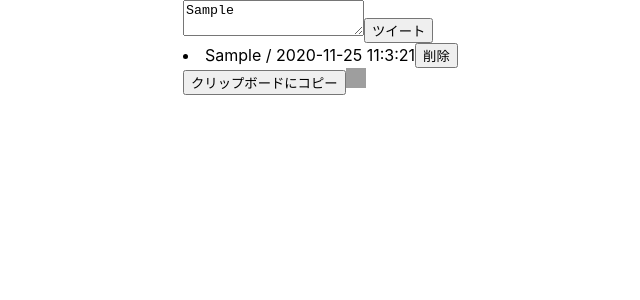
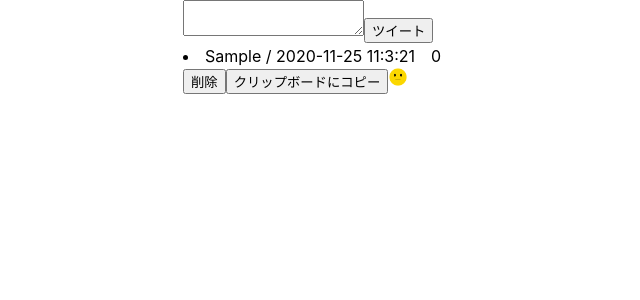
Before and after one commit to ShinsukeJPN/react_study_session, a React (Create React App) app: page / in a window 1280 px wide. Both pictures are taken after typing "Sample" into the empty fields and a click on the button "ツイート". Shown: the top 300 px of the page, without its empty margins (307-947 px from the left). Built offline with nearby package versions, Linux system fonts and the light colour scheme; grey boxes are pictures that could not be loaded.

Commit message:
fix favorite, delete

```diff
--- a/src/Form.js
+++ b/src/Form.js
@@ -2,9 +2,6 @@ import React from 'react';
 import SubmitButton from './SubmitButton';
 import favImage from './images/favorited.png';
 import unFavImage from './images/unfavorited.png';
-
-const favSrcPath = './images/favorited.png';
-const unFavSrcPath = './images/unfavorited.png';
 
 class Form extends React.Component {
   form = {
@@ -21,7 +18,8 @@ class Form extends React.Component {
   constructor(props) {
     super(props);
     this.state = {
-      data: []
+      data: [],
+      text: ''
     };
 
     this.onChange = this.onChange.bind(this);
@@ -31,10 +29,14 @@ class Form extends React.Component {
     this.favoriteItem = this.favoriteItem.bind(this);
   }
 
+  // Assigns text state
   onChange(e){
-    this.input = e.target.value;
+    this.setState((state)=>({
+      text: e.target.value
+    }));
   }
 
+  // Tweet
   onSubmit(e){
     let d = new Date(),
         second = '' + d.getSeconds(),
@@ -45,55 +47,66 @@ class Form extends React.Component {
         year = d.getFullYear();
     let formatted_date = [year, month, day].join('-') + ' ' + hour + ':' + min + ':' + second;
 
+    const tweetList = this.state.data.concat({tweet: this.state.text, timeStamp: formatted_date, isFavorited: false});
+
     this.setState((state)=>({
-      data: state.data.concat({tweet: this.input, timeStamp: formatted_date, isFavorited: false}).reverse()
-
+      data: tweetList,
+      text: ''
     }));
 
     e.preventDefault();
   }
 
+  // Delete
   deleteItem(e){
     let id = e.currentTarget.getAttribute('data-id');
-    let deleted_data = this.state.data.splice(id, 1)
+    this.state.data.splice(id, 1)
     this.setState((state)=>({
       data: state.data.reverse()
     }));
   }
 
-  copyClipBoardItem(e){
-
-  }
-
+  // Favorite
   favoriteItem(e){
     let id = e.currentTarget.getAttribute('data-id');
     const item = this.state.data.slice();
-    item[id].isFavorited = true
+    item[id].isFavorited = !item[id].isFavorited
     this.setState((state)=>({
       data: item
     }));
+  }
+
+  // Copy on clipboard
+  copyClipBoardItem(e) {
+    let text = e.currentTarget.getAttribute('data-text');
+    if(navigator.clipboard){
+        navigator.clipboard.writeText(text);
+        return true;
+    } else {
+        return false;
+    }
   }
 
   render() {
     return (
       <div style={this.form}>
         <form onSubmit={this.onSubmit}>
-          <textarea onChange={this.onChange} required="true" maxLength="140" />
+          <textarea onChange={this.onChange} required="true" maxLength="140" value={this.state.text}/>
           <SubmitButton value="ツイート"/>
         </form>
 
         {this.state.data.map((value, i)=>(
          <li key={i}>
-           {value.tweet} / {value.timeStamp}
+           {value.tweet} / {value.timeStamp}　{i}
            <button onClick={this.deleteItem} data-id={i}>削除</button>
            <button onClick={this.copyClipBoardItem} data-text={value.tweet}>クリップボードにコピー</button>
-           {this.isFavorited ?
-              <img src={favSrcPath} data-id={i} style={this.fav} onClick={this.favoriteItem}/>
+           {value.isFavorited ?
+              <img src={favImage} data-id={i} style={this.fav} onClick={this.favoriteItem}/>
             :
-              <img src={unFavSrcPath} data-id={i} style={this.fav} onClick={this.favoriteItem}/>
+              <img src={unFavImage} data-id={i} style={this.fav} onClick={this.favoriteItem}/>
            }
          </li>
-         ))}
+         )).reverse()}
       </div>
     );
   }
```
